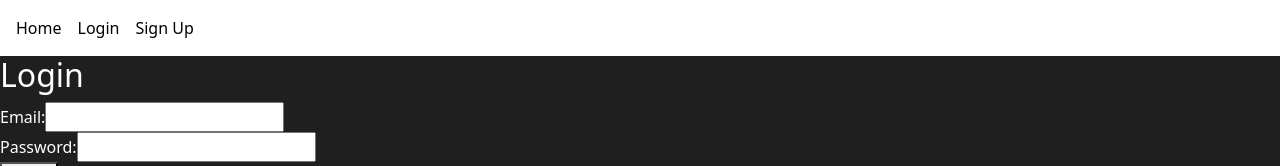
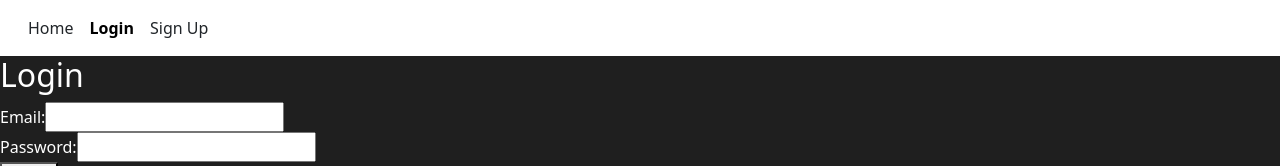
Before and after one commit to millenalim/capstone, a React (Create React App) app in the folder capstone-project/client/: page /login in a window 1280 px wide. Shown: the top 166 px of the page. Built offline with nearby package versions, Linux system fonts and the light colour scheme.

Commit message:
updated front-end components

```diff
--- a/capstone-project/client/package.json
+++ b/capstone-project/client/package.json
@@ -7,6 +7,7 @@
     "jwt-decode": "^3.1.2",
     "react": "^18.2.0",
     "react-dom": "^18.2.0",
+    "react-hook-form": "^7.42.1",
     "react-router-dom": "^6.6.2",
     "react-scripts": "5.0.1",
     "talkjs": "^0.15.6"
--- a/capstone-project/client/src/components/NavBar.js
+++ b/capstone-project/client/src/components/NavBar.js
@@ -1,5 +1,5 @@
 import { useContext } from "react";
-import { Link } from "react-router-dom";
+import { NavLink } from "react-router-dom";
 import AuthContext from "../context/AuthContext";
 
 function NavBar() {
@@ -7,28 +7,54 @@ function NavBar() {
 
   return (
     <nav>
+      <div className="container-fluid">
         <ul>
           <li>
-          <Link to="/">Home</Link>
+            <NavLink
+                to="/"
+                className={({ isActive }) =>
+                isActive ? "nav-link active" : "nav-link"
+                }
+            >Home</NavLink>
           </li>
           {(() => {
             if (auth.currentUser && auth.currentUser.hasRole("ADMIN")) {
               return (
                 <li>
-              <Link to="/users">Users</Link>
+                <NavLink
+                  to="/users"
+                  className={({ isActive }) =>
+                  isActive ? "nav-link active" : "nav-link"
+                  }
+                >Users</NavLink>
                 </li>
               )
             } else if (auth.currentUser) {
               return (
               <>
               <li>
-               <Link to="/discover">Discover</Link>
+                <NavLink
+                  to="/discover"
+                  className={({ isActive }) =>
+                  isActive ? "nav-link active" : "nav-link"
+                  }
+                >Discover</NavLink>
               </li>
               <li>
-               <Link to="/messages">Messages</Link>
+                <NavLink
+                  to="/messages"
+                  className={({ isActive }) =>
+                  isActive ? "nav-link active" : "nav-link"
+                  }
+                >Messages</NavLink>
               </li>
               <li>
-               <Link to="/user-profile">Profile</Link>
+                <NavLink
+                  to="/user-profile"
+                  className={({ isActive }) =>
+                  isActive ? "nav-link active" : "nav-link"
+                  }
+                >Profile</NavLink>
               </li>
             </>
               )
@@ -36,10 +62,20 @@ function NavBar() {
               return (
                 <>
               <li>
-              <Link to="/login">Login</Link>
+                <NavLink
+                  to="/login"
+                  className={({ isActive }) =>
+                  isActive ? "nav-link active" : "nav-link"
+                  }
+                >Login</NavLink>
               </li>
               <li>
-              <Link to="/signup">Sign Up</Link>
+                <NavLink
+                  to="/signup"
+                  className={({ isActive }) =>
+                  isActive ? "nav-link active" : "nav-link"
+                  }
+                >Sign Up</NavLink>
               </li>
             </>
               )
@@ -51,6 +87,7 @@ function NavBar() {
             <button onClick={() => auth.logout()}>Logout</button>
           </div>
         )}
+      </div>
     </nav>
   );
 }
--- a/capstone-project/client/src/components/TableOfUsers.js
+++ b/capstone-project/client/src/components/TableOfUsers.js
@@ -14,6 +14,11 @@ function TableOfUsers() {
   return (
     <>
     <h2 className="mt-4 mb-4" style={{color: "white", textAlign: "center"}}>Users</h2>
+    <form className="d-flex mb-4" role="search">
+        <input className="form-control me-2" type="search" placeholder="Search" aria-label="Search" />
+        <button class="btn btn-outline-success" type="submit">Search</button>
+      </form>
+    <div className="col mx-4">
         <table className="table table-dark table-striped">
             <thead>
                 <tr>
@@ -25,7 +30,7 @@ function TableOfUsers() {
             </thead>
             <tbody>
                 <tr>
-            {/* <td>{user.userId}</td>
+                {/* <td>{user.username}</td>
                 <td>{user.firstName}</td>
                 <td>{user.lastName}</td> */}
                 <td>email</td>
@@ -40,6 +45,7 @@ function TableOfUsers() {
                 </tr>
             </tbody>
         </table>
+    </div>
     </>
   );
 }
--- a/capstone-project/client/src/index.css
+++ b/capstone-project/client/src/index.css
@@ -6,15 +6,23 @@ body {
 nav {
   background-color: white;
 }
+
 nav ul {
   margin: 0;
   padding: 1em;
 }
+
 nav ul li {
   display: inline-block;
   margin-right: 1em;
 }
+
 nav ul li a {
   color: black;
   text-decoration: none;
 }
+
+.active {
+  font-weight: bold !important;
+  color: black !important;
+}
```
Also changed, not shown: capstone-project/client/src/components/Home.js (added), capstone-project/client/src/components/ProfileForm.js (added), 1 other file (tests, documents, lock files or other folders). Lines whose indentation alone changed are shown as unchanged.
